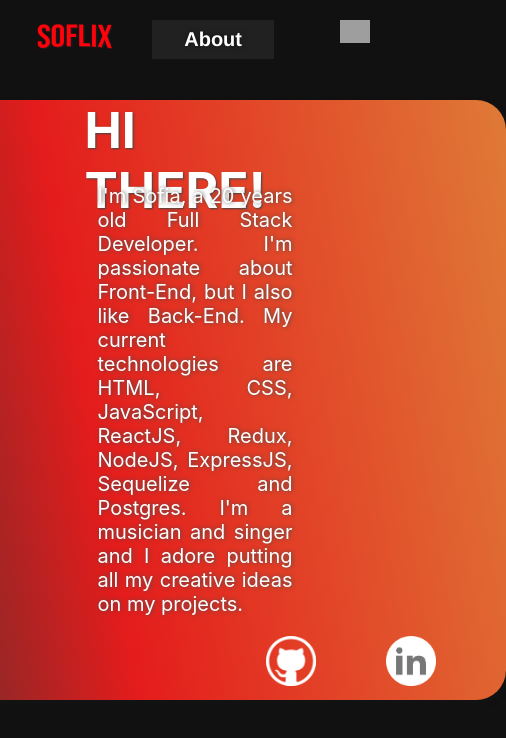
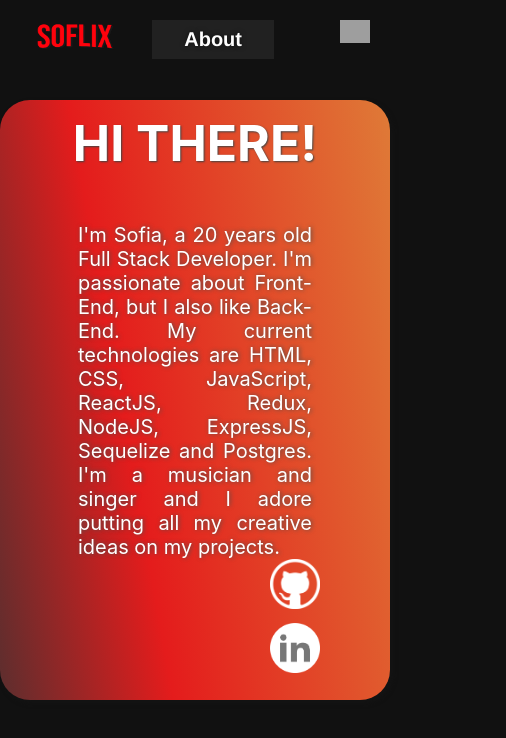
Before and after one commit to LucAlphonze/soflix, a React (Create React App) app: page /about in a window 390 px wide. Shown: the top 738 px of the page, 506 px wide, since content can reach past the window. Built offline with nearby package versions, Linux system fonts and the light colour scheme; grey boxes are pictures that could not be loaded.

Commit message:
responsive-fixes

```diff
--- a/src/components/About.css
+++ b/src/components/About.css
@@ -7,14 +7,7 @@
     flex-wrap: wrap;
 }
 
-.about_comp p {
-color: white;
-position: fixed;
-text-align: justify;
-font-size: 20px;
-width: 50%;
-text-shadow: rgb(78, 78, 75) 1px 0 4px;
-}
+
 
 .back {
     height: 600px;
@@ -24,19 +17,23 @@ text-shadow: rgb(78, 78, 75) 1px 0 4px;
     justify-content: center;
     align-items: center;
     align-content: center;
+    flex-direction: column;
     box-shadow: 3px 3px 5px rgb(20 20 20 / 80%);
     background: linear-gradient(80deg, rgb(92, 46, 46) 0%, rgb(228, 28, 28) 35%, rgb(223, 122, 55) 100%);
 }
 
+.back p {
+    color: white;
+    text-align: justify;
+    font-size: 20px;
+    width: 60%;
+    text-shadow: rgb(78, 78, 75) 1px 0 4px;
+    }
 
-
-.about_comp h1 {
+.back h1 {
     font-size: 50px;
     color:white;
-    display: flex;
-    align-self: flex-start;
-    justify-self: center;
-    margin-left: 200px;
+    margin-bottom: 50px;
     max-height: 80%;
     text-shadow: 1px 1px 2px rgb(67, 68, 67);
     max-width: 100%;
--- a/src/components/Banner.css
+++ b/src/components/Banner.css
@@ -23,7 +23,7 @@
     line-height: 1.3;
     padding-top: 1rem;
     font-size: 1.1rem;
-    max-width: 430px;
+    max-width: 80%;
     height: 80px;
 }
 .banner_button1 {
--- a/src/components/Footer.css
+++ b/src/components/Footer.css
@@ -14,7 +14,7 @@
     width: 50px;
     position: relative;
     top: 8px;
-    right: 130px;
+    right: 100px;
 
 }
 
@@ -28,7 +28,7 @@
     width: 50px;
     position: relative;
     top: 8px;
-    left: 130px;
+    left: 100px;
 }
 
 .image2:hover{
--- a/src/components/Presentation.css
+++ b/src/components/Presentation.css
@@ -27,9 +27,9 @@
   }
 
   .p_container {
-    height: 600px;
+    height: 500px;
     border-radius: 30px;
-    width: 800px;
+    width: 700px;
     background-image: linear-gradient(80deg, rgb(92, 46, 46) 0%, rgb(231, 0, 0) 35%, rgb(223, 122, 55) 100%);
     display: flex;
     justify-content: center;
@@ -42,33 +42,26 @@
     display: flex;
     align-self: center;
     justify-self: center;
+    width: 70%;
   }
 
 
   .welcome {
-
     color: white;
-    font-size: 70px;
+    text-align: center;
+    font-size: 50px;
     text-shadow: 1px 1px 2px rgb(64, 68, 64);
-
-    max-width: 500px;
+    width: 60%;
   }
 
 
   .button_home {background-image: linear-gradient(to right, #FF512F 0%, #F09819  51%, #FF512F  100%)}
   .button_home {
-   /*   position: fixed;
-     right: 680px;
-     bottom: 170px; */
-
-
-    /*  margin: 10px; */
      padding: 15px 45px;
      background-size: 200% auto;
      color: white;
      box-shadow: 0 0 10px rgb(73, 69, 69);
      border-radius: 10px;
-
      max-width: 250px;
    }
 
@@ -87,7 +80,3 @@
     text-decoration: none;
     max-width: 50px;
    }
-
-  /*  .link_text:hover {
-     color: ;
-   } */
```
